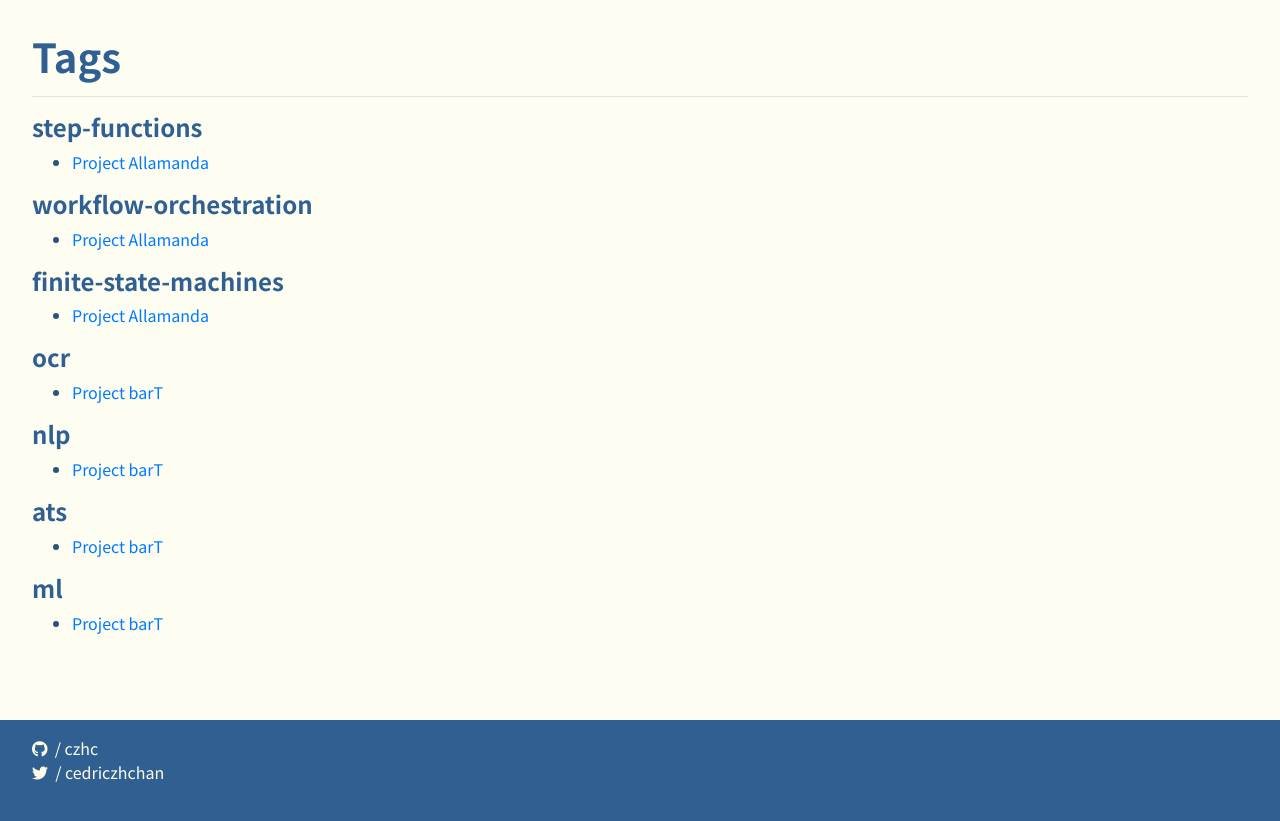
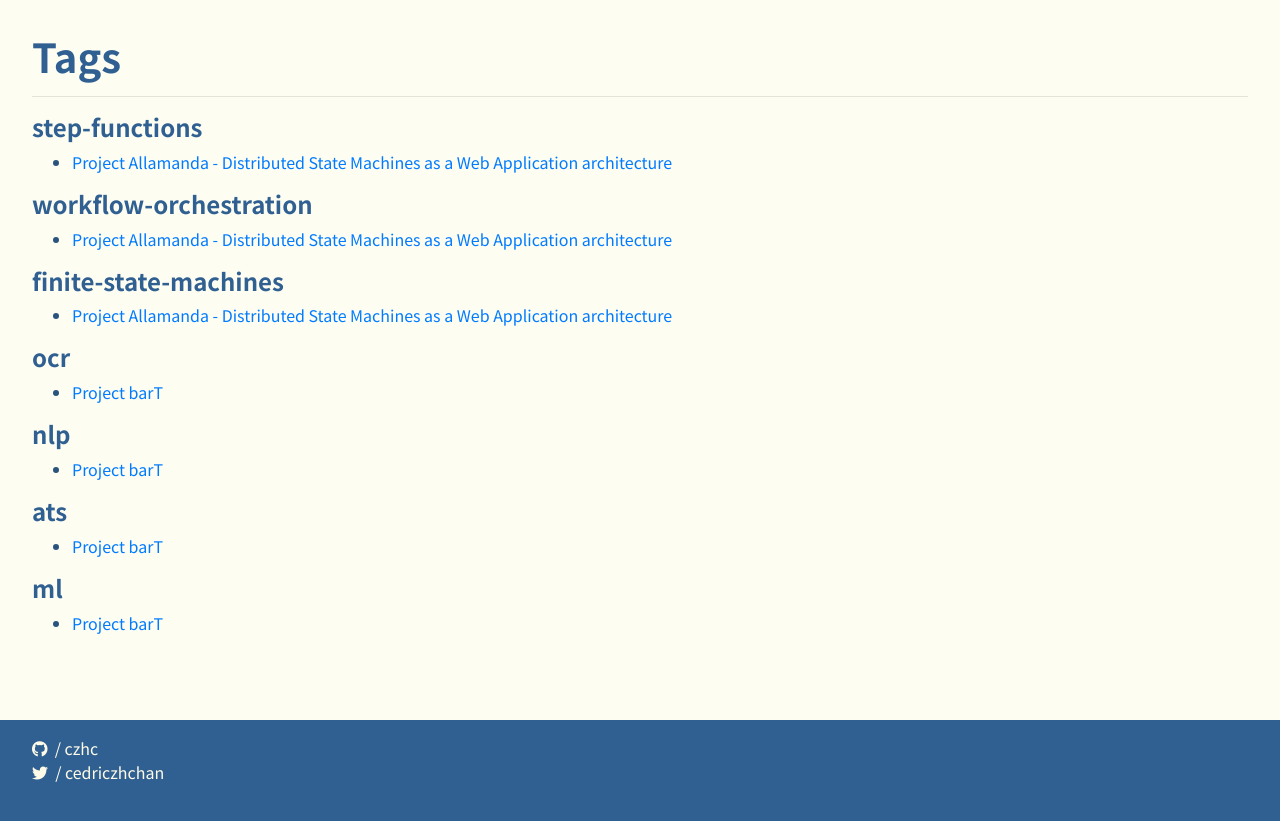
Before and after one commit to czhc/czhc.github.io, a Jekyll site: the page built from tags/index.html, in a window 1280 px wide. Shown: the top 821 px of the page. Built offline with Jekyll 4.4.1, drawn with Linux system fonts in a browser that asks for light colours; nearby versions of some CDN libraries.

Commit message:
Add defaults to config

```diff
--- a/_config.yml
+++ b/_config.yml
@@ -22,12 +22,14 @@
       path: "_posts/projects"
       type: posts
     values:
+      layout: project
       permalink: projects/:title
       category: projects
   - scope:
       path: "_posts/blog"
       type: posts
     values:
+      layout: default
       permalink: blog/:year/:month/:day/:title
       category: blog
 #collections:
--- a/_posts/projects/2019-01-25-allamanda.md
+++ b/_posts/projects/2019-01-25-allamanda.md
@@ -1,8 +1,7 @@
 ---
-title: Project Allamanda
+title: "Project Allamanda - Distributed State Machines as a Web Application architecture"
 categories: [projects]
 tags: [step-functions, workflow-orchestration, finite-state-machines]
-layout: project
 
 ---
 
```
Also changed, not shown: _posts/projects/2019-01-25-bart.md (+0 -1 lines).
